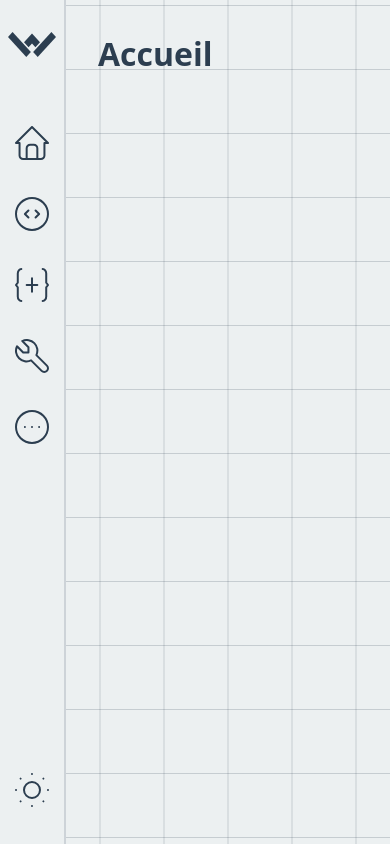
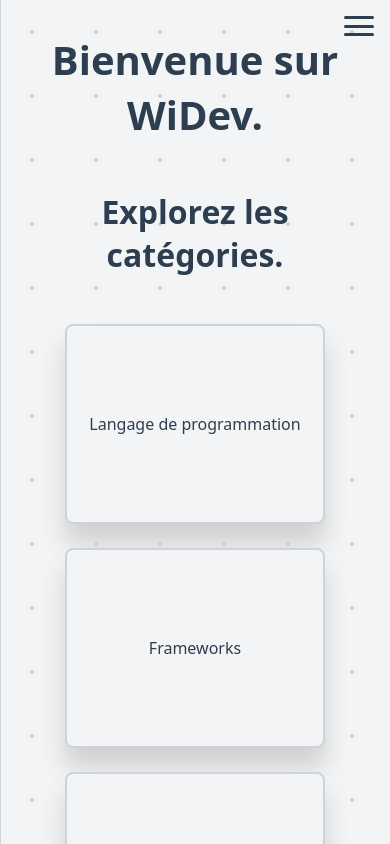
Before and after one commit to FroostDev/WiDev, a Vue app: page / in a window 390 px wide. Built offline with nearby package versions, Linux system fonts and the light colour scheme.

Commit message:
feat: ajout du responsive

```diff
--- a/src/App.vue
+++ b/src/App.vue
@@ -1,12 +1,92 @@
 <script setup>
+import { ref } from 'vue';
 import Sidebar from './components/Sidebar.vue';
-import { RouterView } from 'vue-router';
+import { RouterView, useRoute } from 'vue-router';
+
+const isMenuOpen = ref(false);
+
+const toggleMenu = () => {
+  isMenuOpen.value = !isMenuOpen.value;
+}
+
+const closeMenu = () => {
+    isMenuOpen.value = false;
+}
 </script>
 
 <template>
-  <Sidebar />
+  <button class="burger-menu" @click="toggleMenu" aria-label="Menu" :class="{ 'active': isMenuOpen }">
+    <span></span>
+    <span></span>
+    <span></span>
+  </button>
+
+  <div class="overlay" :class="{ 'active': isMenuOpen }" @click="closeMenu"></div>
+
+  <Sidebar :class="{ 'mobile-open': isMenuOpen }" @click="closeMenu" />
   <RouterView />
 </template>
 
 <style scoped>
+.burger-menu {
+  display: none;
+  position: fixed;
+  z-index: 9999;
+  top: 1rem;
+  right: 1rem;
+  background: none;
+  border: none;
+  cursor: pointer;
+
+  flex-direction: column;
+  justify-content: space-between;
+  width: 30px;
+  height: 20px;
+  padding: 0;
+}
+
+.burger-menu span {
+  display: block;
+  width: 100%;
+  height: 3px;
+  background-color: var(--textcolor);
+  border-radius: 3px;
+  transition: all 0.3s ease-in-out;
+}
+
+/* Animation to X */
+.burger-menu.active span:nth-child(1) {
+  transform: translateY(8.5px) rotate(45deg);
+}
+
+.burger-menu.active span:nth-child(2) {
+  opacity: 0;
+}
+
+.burger-menu.active span:nth-child(3) {
+  transform: translateY(-8.5px) rotate(-45deg);
+}
+
+.overlay {
+    display: none;
+    position: fixed;
+    inset: 0;
+    background: rgba(0, 0, 0, 0.5);
+    z-index: 900;
+    opacity: 0;
+    transition: opacity 0.3s ease;
+    pointer-events: none;
+}
+
+@media (max-width: 768px) {
+  .burger-menu {
+    display: flex;
+  }
+
+  .overlay.active {
+      display: block;
+      opacity: 1;
+      pointer-events: auto;
+  }
+}
 </style>
--- a/src/assets/main.css
+++ b/src/assets/main.css
@@ -8,3 +8,9 @@
     height: 100vh;
     overflow: hidden;
 }
+
+@media (max-width: 768px) {
+    #app {
+        grid-template-columns: 1fr;
+    }
+}
--- a/src/components/Sidebar.vue
+++ b/src/components/Sidebar.vue
@@ -152,4 +152,39 @@ const lientest = computed(() => {
             cursor: pointer;
         }
     }
+    @media (max-width: 768px) {
+        header {
+            position: fixed;
+            top: 0;
+            left: 0;
+            bottom: 0;
+            z-index: 999;
+            transform: translateX(-100%);
+            transition: transform 0.3s ease-in-out;
+            border-right: 2px solid var(--bordercolor);
+            height: 100vh;
+            overflow-y: auto;
+            max-width: 85vw;
+        }
+
+        header.mobile-open {
+            transform: translateX(0);
+        }
+
+        .subcategories {
+            min-width: unset;
+            width: auto;
+            padding: 32px 16px;
+
+            h1 {
+                width: fit-content;
+                font-size: 24px;
+            }
+
+            a {
+                width: 150px;
+                flex: 1;
+            }
+        }
+    }
 </style>
--- a/src/components/WikiNotion.vue
+++ b/src/components/WikiNotion.vue
@@ -99,7 +99,8 @@
 }
 
 .markdown-body :deep(pre) {
-    width: fit-content;
+    max-width: 100%;
+    overflow-x: auto;
     padding: 32px 16px;
     border-radius: 4px;
     margin-bottom: 2rem;
```
